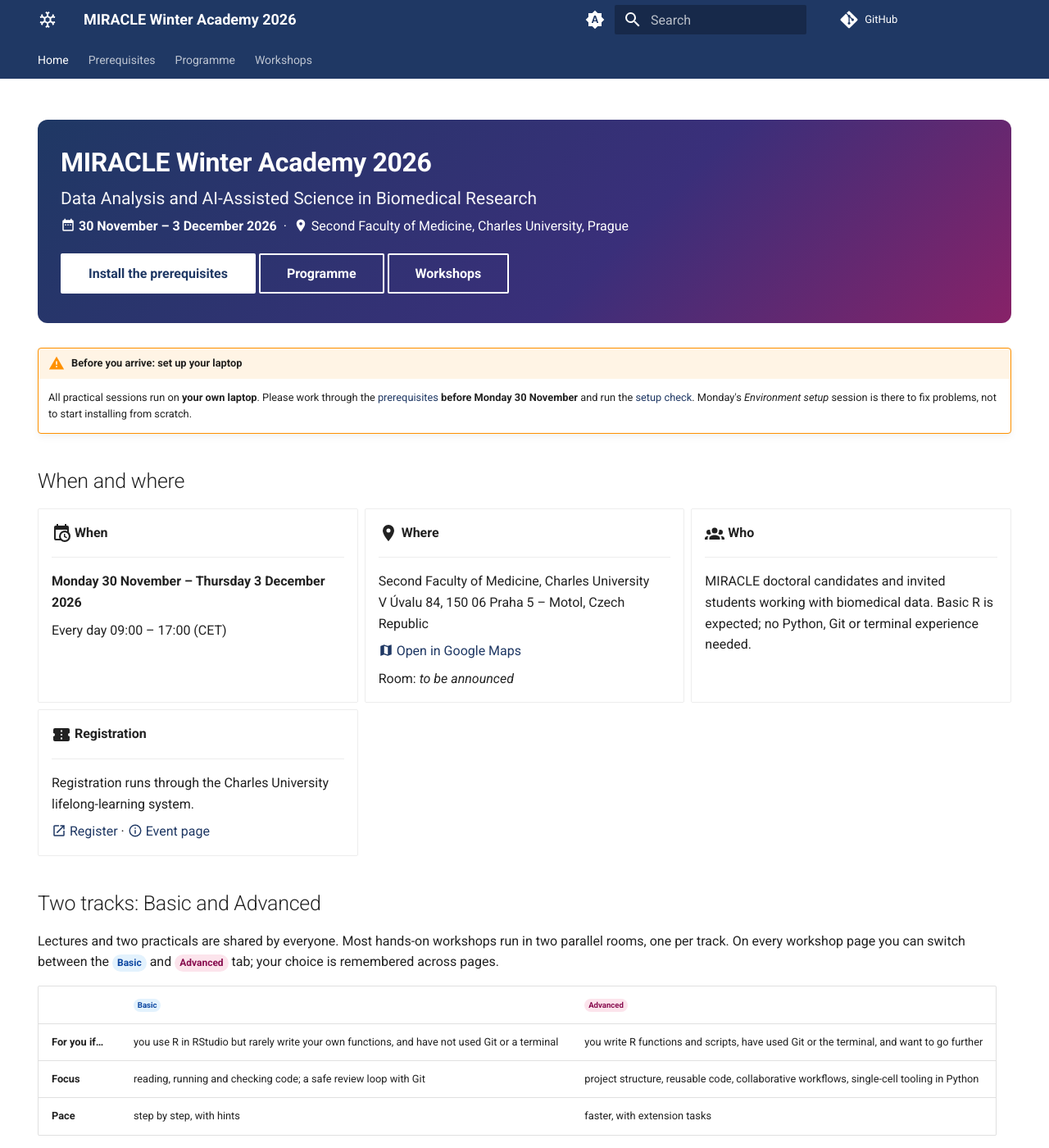
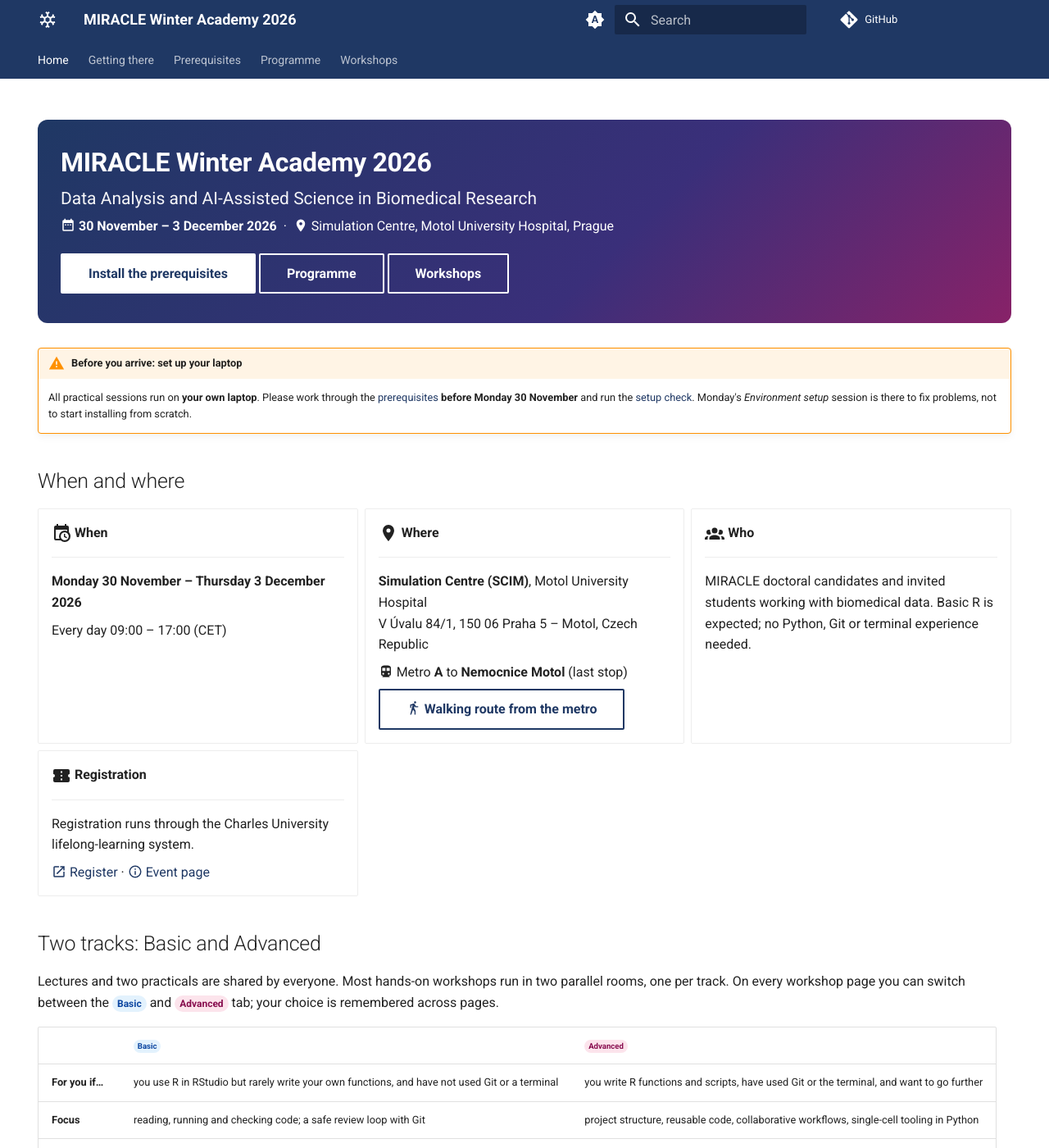
Before and after one commit to preislet/miracle-winter-academy-2026, an MkDocs documentation site: the page built from docs/index.md, in a window 1280 px wide and 1400 px high. Shown: the whole window at 82% size. Built offline with MkDocs 1.6.1 and Material for MkDocs 9.7.7, drawn with Linux system fonts in a browser that asks for light colours; comment, search, counter and statistics services are not loaded; some of the changed text lies outside the part shown.

Commit message:
Add venue directions, Positron install page; set Jan Stuchlý as contact
Co-Authored-By: Claude Opus 5.5 <noreply@anthropic.com>

```diff
--- a/docs/index.md
+++ b/docs/index.md
@@ -11,7 +11,7 @@ hide:
 Data Analysis and AI-Assisted Science in Biomedical Research
 { .subtitle }
 
-:material-calendar-range: **30 November – 3 December 2026** &nbsp;·&nbsp; :material-map-marker: Second Faculty of Medicine, Charles University, Prague
+:material-calendar-range: **30 November – 3 December 2026** &nbsp;·&nbsp; :material-map-marker: Simulation Centre, Motol University Hospital, Prague
 
 [Install the prerequisites](prerequisites/index.md){ .md-button .md-button--primary }
 [Programme](programme.md){ .md-button }
@@ -41,12 +41,12 @@ Data Analysis and AI-Assisted Science in Biomedical Research
 
     ---
 
-    Second Faculty of Medicine, Charles University<br>
-    V Úvalu 84, 150 06 Praha 5 – Motol, Czech Republic
+    **Simulation Centre (SCIM)**, Motol University Hospital<br>
+    V Úvalu 84/1, 150 06 Praha 5 – Motol, Czech Republic
 
-    [:material-map: Open in Google Maps](https://maps.google.com/?q=V+%C3%9Avalu+84,+150+06+Praha+5)
+    :material-subway-variant: Metro **A** to **Nemocnice Motol** (last stop)
 
-    Room: *to be announced*
+    [:material-walk: Walking route from the metro](getting-there.md){ .md-button }
 
 -   :material-account-group:{ .lg .middle } **Who**
 
@@ -95,9 +95,8 @@ Not sure? See [Which track should I pick?](workshops/index.md#which-track-should
 
 ## Contact
 
-Organising contact at the Second Faculty of Medicine: **Bc. Luděk Liška** (see the
-[event page](https://www.lf2.cuni.cz/akce/miracle-winter-academy-2026)).
-Questions about the practical sessions and software setup: *contact to be added*.
+**Mgr. Jan Stuchlý, Ph.D.**, Second Faculty of Medicine, Charles University<br>
+:material-email: [jan.stuchly@lfmotol.cuni.cz](mailto:jan.stuchly@lfmotol.cuni.cz)
 
 ---
 
--- a/mkdocs.yml
+++ b/mkdocs.yml
@@ -85,10 +85,12 @@ markdown_extensions:
 
 nav:
   - Home: index.md
+  - Getting there: getting-there.md
   - Prerequisites:
       - prerequisites/index.md
       - Terminal basics: prerequisites/terminal.md
       - R and RStudio: prerequisites/r-rstudio.md
+      - Positron: prerequisites/positron.md
       - Git and GitHub: prerequisites/git.md
       - Python and Conda: prerequisites/python-conda.md
       - Claude: prerequisites/claude-tools.md
```
Also changed, not shown: docs/getting-there.md (added, +47 -0 lines), docs/prerequisites/check.md (+5 -0 lines), docs/prerequisites/index.md (+1 -0 lines), docs/prerequisites/positron.md (added, +59 -0 lines), docs/workshops/python.md (+2 -1 lines).
